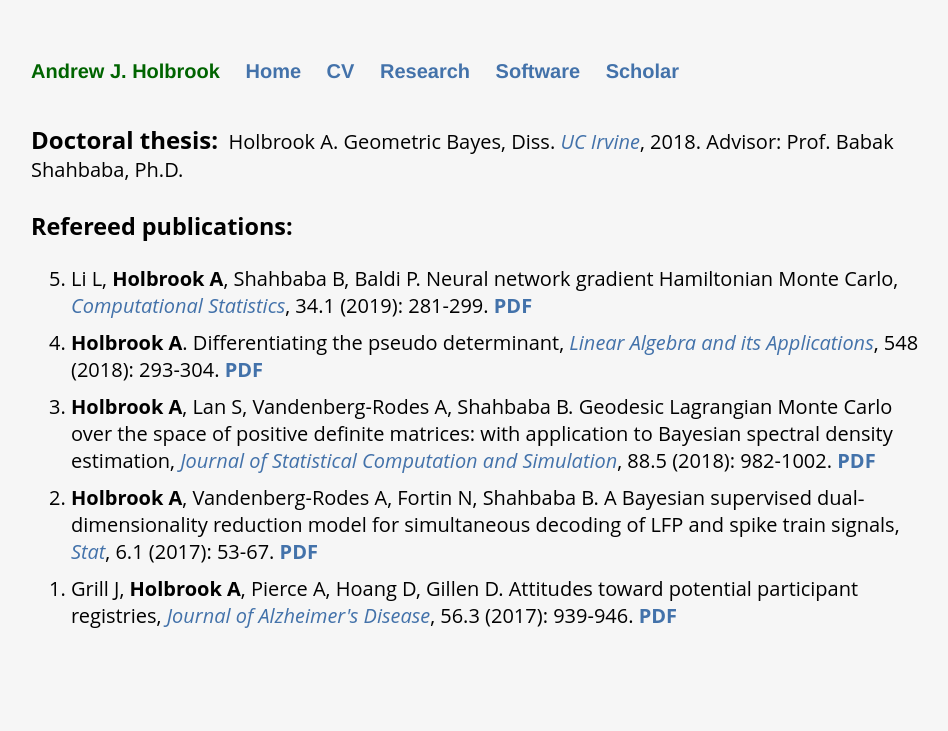
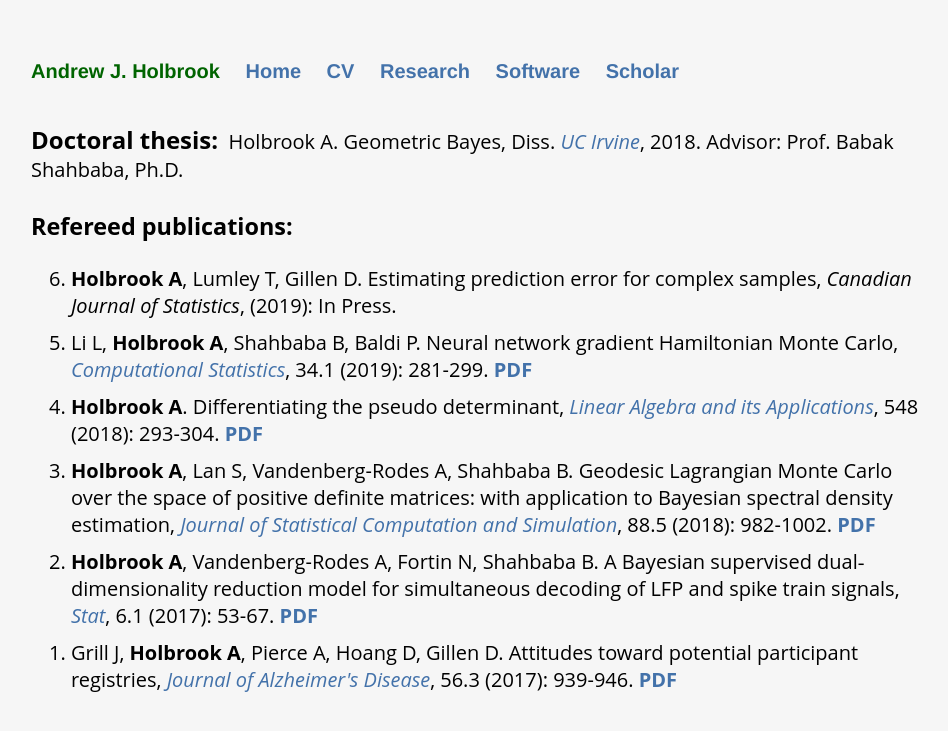
Before and after one commit to andrewjholbrook/andrewjholbrook.github.io, a Jekyll site: the page built from research.html, in a window 1280 px wide. Shown: the top 731 px of the page, without its empty margins (161-1109 px from the left). Built offline with Jekyll 4.4.1, drawn with Linux system fonts in a browser that asks for light colours.

Commit message:
Update research.html

```diff
--- a/research.html
+++ b/research.html
@@ -13,6 +13,7 @@ title: Research of Andrew Holbrook
   <h3>Refereed publications:</h3>
 
   <ol id="pubs" reversed>
+    <li> <b>Holbrook A</b>, Lumley T, Gillen D. Estimating prediction error for complex samples, <i>Canadian Journal of Statistics</i>, (2019): In Press.
     <li> Li L, <b>Holbrook A</b>, Shahbaba B, Baldi P.
       Neural network gradient Hamiltonian Monte Carlo,
       <i><a href="https://link.springer.com/article/10.1007/s00180-018-00861-z" target="_blank">Computational Statistics</a></i>,
```
